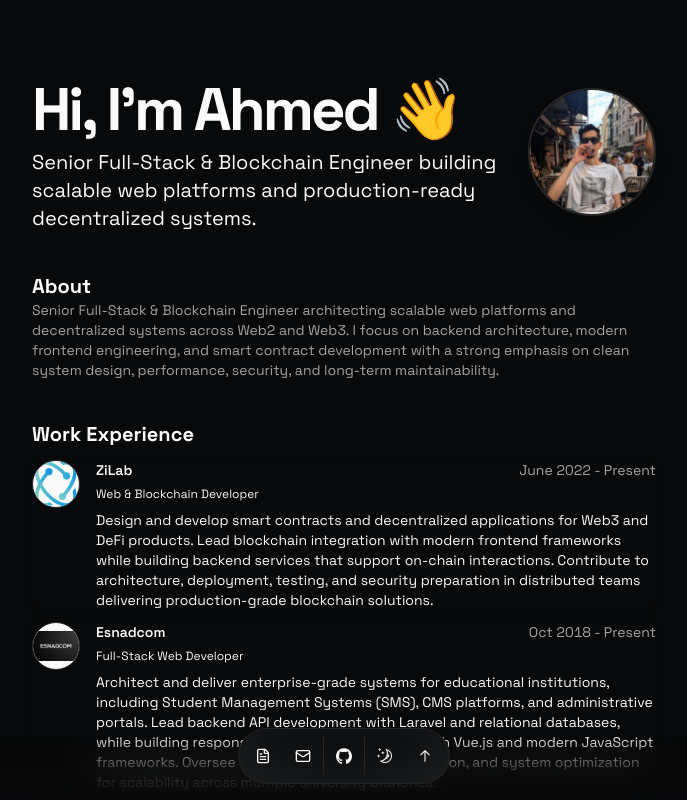
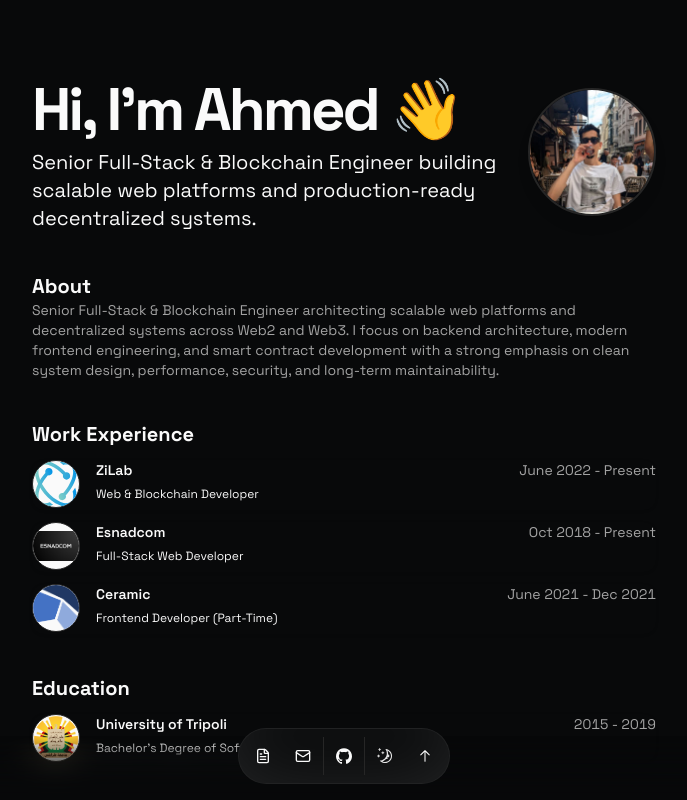
Before and after one commit to Ahmedelforjani/portfolio, a Next.js app: page / in a window 1280 px wide. Shown: the top 800 px of the page, without its empty margins (296-983 px from the left). Built offline with nearby package versions, Linux system fonts and the light colour scheme.

Commit message:
Update resume-card.tsx

```diff
--- a/src/components/resume-card.tsx
+++ b/src/components/resume-card.tsx
@@ -29,7 +29,7 @@ export const ResumeCard = ({
   period,
   description,
 }: ResumeCardProps) => {
-  const [isExpanded, setIsExpanded] = React.useState(true);
+  const [isExpanded, setIsExpanded] = React.useState(false);
 
   const handleClick = (e: React.MouseEvent<HTMLAnchorElement, MouseEvent>) => {
     if (description) {
```
